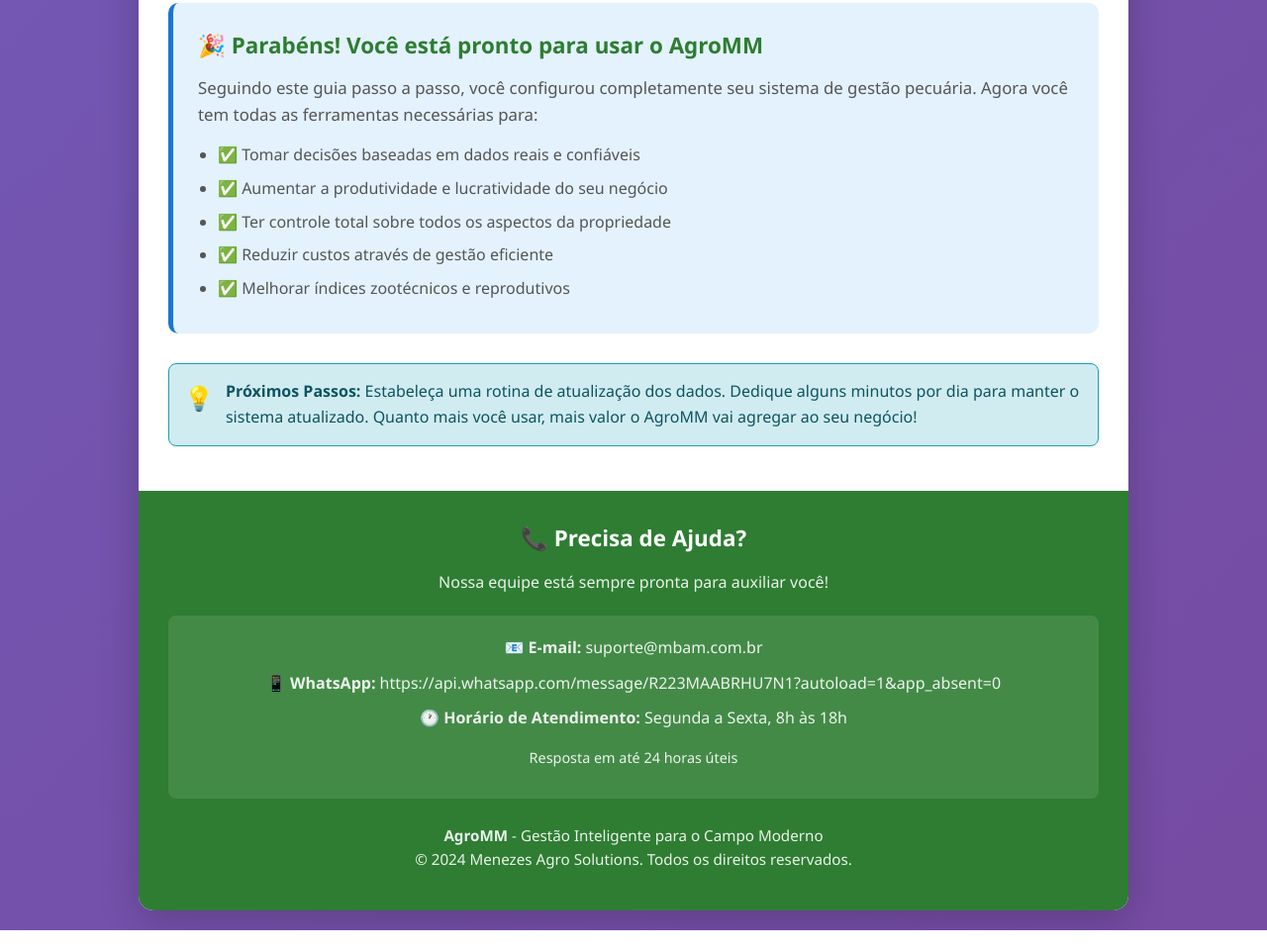
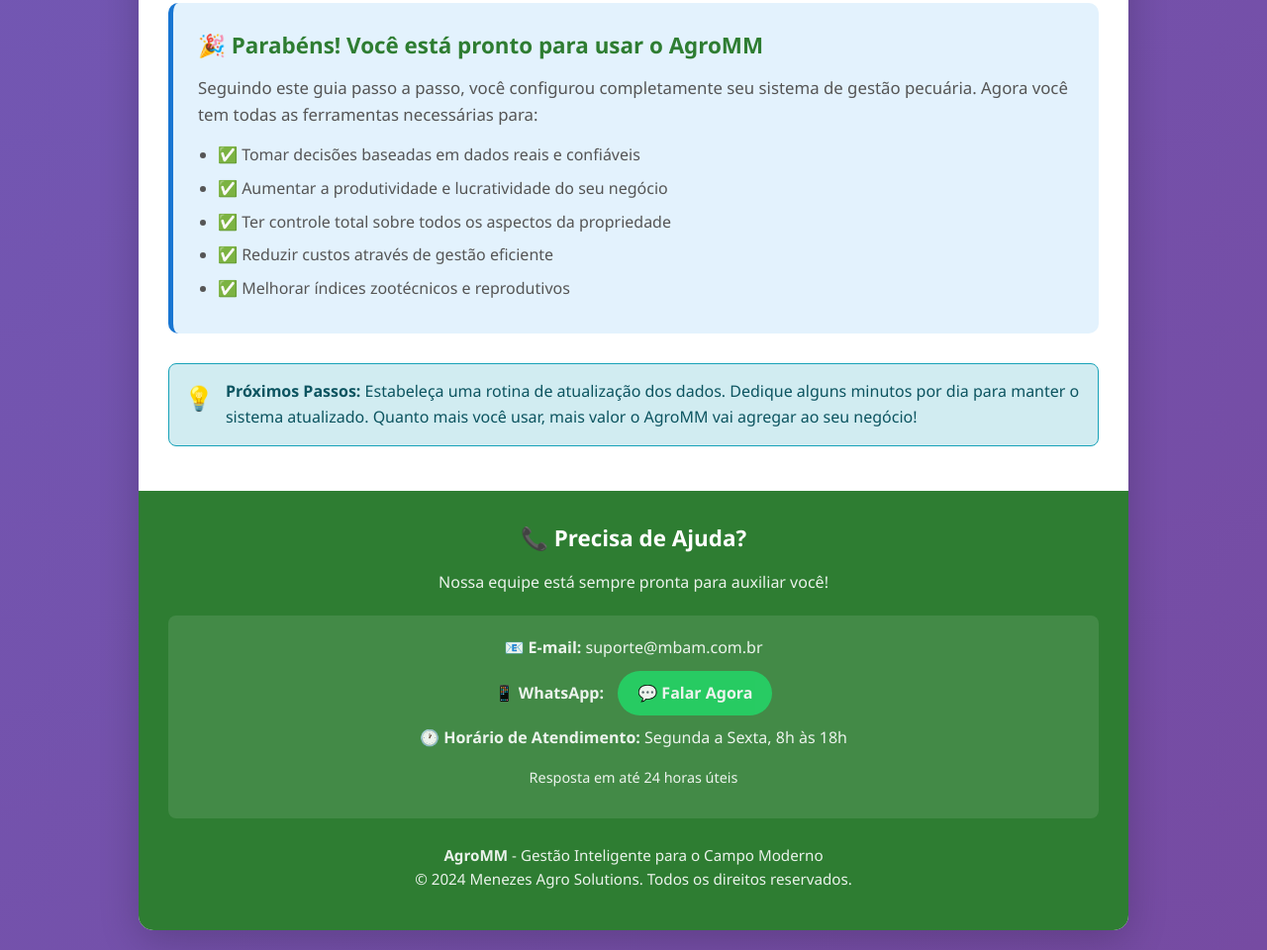
Before and after one commit to Mfdemenezes/manual-agromm, a plain HTML site: page index.html in a window 1280 px wide. Shown: the part 7696-8656 px from the top of the page at 99% size. Drawn offline with Linux system fonts and the light colour scheme.

Commit message:
Revise support box with new contact methods
Updated support contact information and added a WhatsApp button.

```diff
--- a/index.html
+++ b/index.html
@@ -717,12 +717,28 @@
             <h3>📞 Precisa de Ajuda?</h3>
             <p>Nossa equipe está sempre pronta para auxiliar você!</p>
 
-            <div class="support-box">
-                <p><strong>📧 E-mail:</strong> suporte@mbam.com.br</p>
-                <p><strong>📱 WhatsApp:</strong> https://api.whatsapp.com/message/R223MAABRHU7N1?autoload=1&app_absent=0</p>
-                <p><strong>🕐 Horário de Atendimento:</strong> Segunda a Sexta, 8h às 18h</p>
-                <p style="margin-top: 15px; font-size: 0.9em;">Resposta em até 24 horas úteis</p>
-            </div>
+          <div class="support-box">
+    <p><strong>📧 E-mail:</strong> suporte@mbam.com.br</p>
+    <p>
+        <strong>📱 WhatsApp:</strong>
+        <a href="https://api.whatsapp.com/send?phone=5524992185334&text=Olá!%20Vim%20do%20site%20AgroMM%20e%20gostaria%20de%20tirar%20dúvidas"
+           target="_blank"
+           class="whatsapp-button"
+           style="display: inline-block; background: #25D366; color: white; padding: 10px 20px; border-radius: 25px; text-decoration: none; font-weight: bold; margin-left: 10px; transition: all 0.3s;">
+            💬 Falar Agora
+        </a>
+    </p>
+    <p><strong>🕐 Horário de Atendimento:</strong> Segunda a Sexta, 8h às 18h</p>
+    <p style="margin-top: 15px; font-size: 0.9em;">Resposta em até 24 horas úteis</p>
+</div>
+
+<style>
+.whatsapp-button:hover {
+    background: #20BA5A !important;
+    transform: scale(1.05);
+    box-shadow: 0 4px 12px rgba(37, 211, 102, 0.4);
+}
+</style>
 
             <p style="margin-top: 25px; font-size: 0.95em; opacity: 0.9;">
                 <strong>AgroMM</strong> - Gestão Inteligente para o Campo Moderno<br>
```
